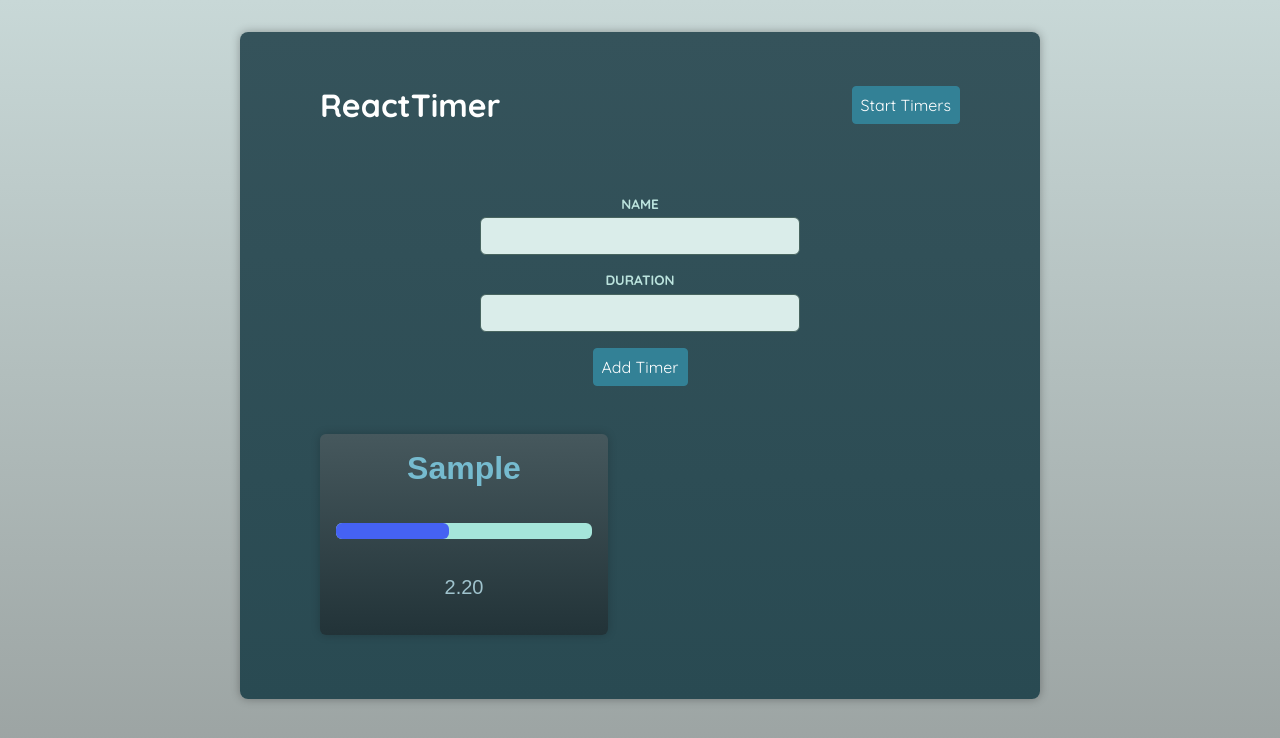
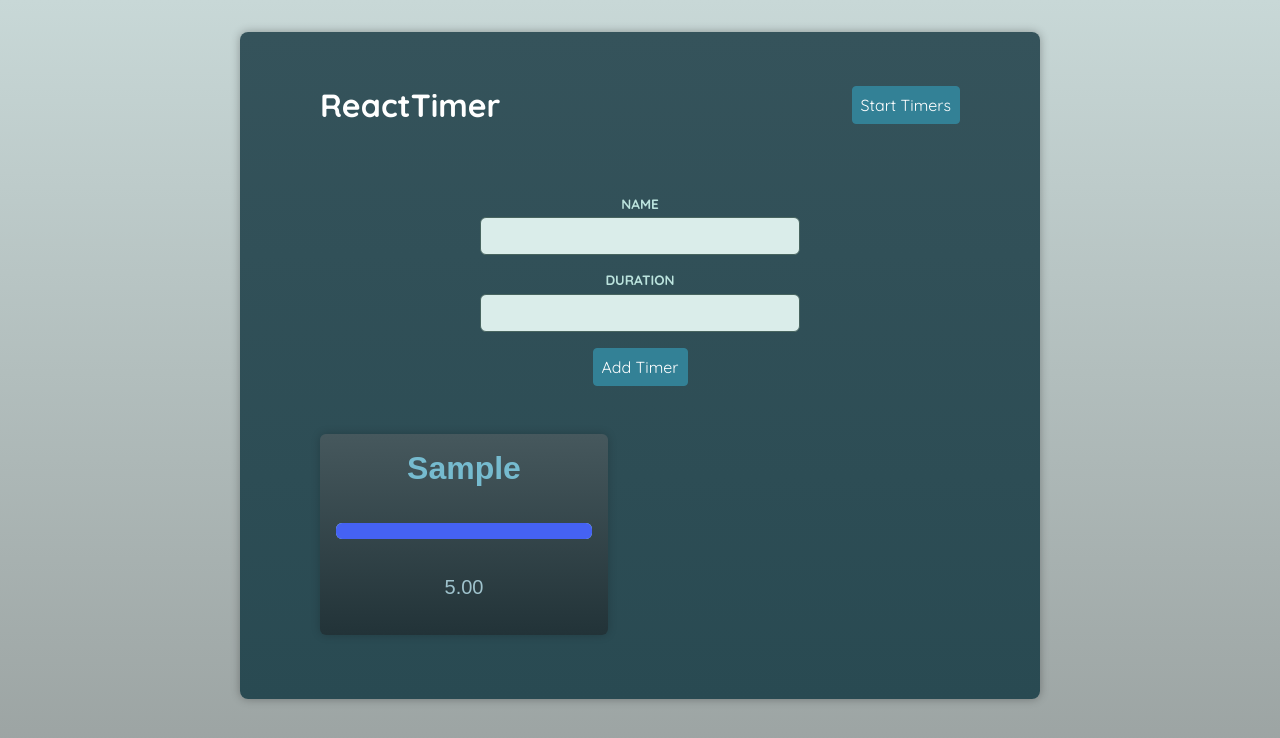
Before and after one commit to nirgluzman/React-TypeScript-Context-And-useReducer, a React (Vite) app: page / in a window 1280 px wide. Both pictures are taken after typing "Sample", "5" into the empty fields and a click on the button "Add Timer". Shown: the top 738 px of the page. Built offline with nearby package versions, Linux system fonts and the light colour scheme; a web font is replaced by a local one.

Commit message:
enable start/stop timers

```diff
--- a/src/components/Timer.tsx
+++ b/src/components/Timer.tsx
@@ -1,25 +1,32 @@
 import {useEffect, useRef, useState} from 'react';
 
 import Container from './UI/Container.tsx';
-import {type Timer as TimerProps} from '../store/timer-context.tsx';
+import {useTimersContext, type Timer as TimerProps} from '../store/timer-context.tsx';
 
 export default function Timer({name, duration}: TimerProps) {
-	const interval = useRef<number | null>(null); // store reference to TimerID in the scope of each component instance.
+	const interval = useRef<number | null>(null); // store a reference to TimerID in the scope of each component instance.
 	const [remainingTime, setRemainingTime] = useState(duration * 1000); // duration is in seconds, while setInterval is in milliseconds.
+
+	const {isRunning} = useTimersContext();
 
 	if (remainingTime <= 0 && interval.current) {
 		clearInterval(interval.current);
 	}
 
 	useEffect(() => {
-		const timerID = window.setInterval(function () {
-			setRemainingTime((prevTime) => prevTime - 50);
-		}, 50);
+		let timerID: number;
 
-		interval.current = timerID;
+		if (isRunning) {
+			timerID = window.setInterval(function () {
+				setRemainingTime((prevTime) => prevTime - 50);
+			}, 50);
 
+			interval.current = timerID;
+		} else if (interval.current) {
+			clearInterval(interval.current);
+		}
 		return () => clearInterval(timerID); // clean-up function - called right before useEffect is running again or the component unmounts.
-	}, []);
+	}, [isRunning]);
 
 	const formatRemainingTime = (remainingTime / 1000).toFixed(2);
 
```
